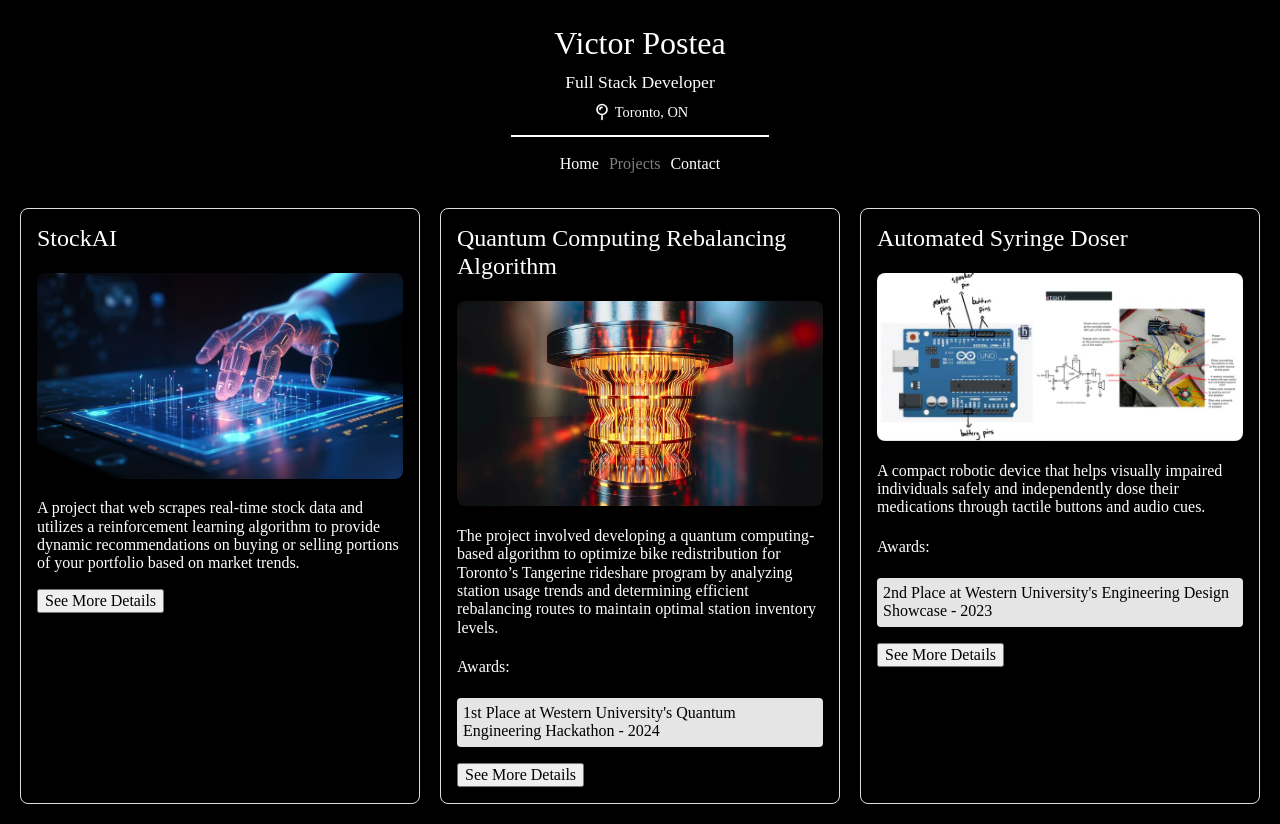
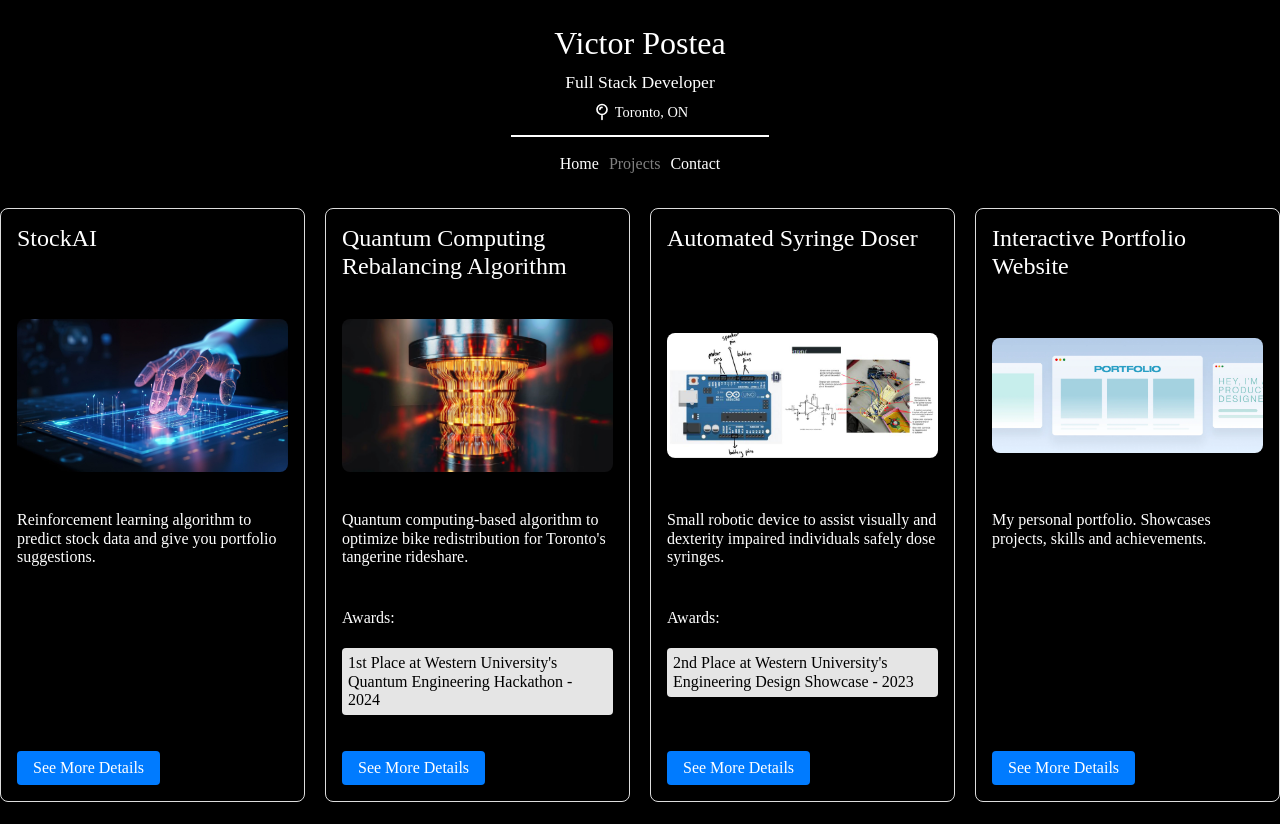
Before and after one commit to victorpostea/vpostea, an Angular app: page /projects in a window 1280 px wide. After the commit the page ends 802 px from the top, so only its background shows below. Built offline with nearby package versions, Linux system fonts and the light colour scheme; a web font is replaced by a local one.

Commit message:
updated projects page

```diff
--- a/src/app/app.component.css
+++ b/src/app/app.component.css
@@ -6,6 +6,6 @@
 }
 
 .content {
-    display: flex;
-    justify-content: center;
+    width: 100%;
+    max-width: none;
 }
--- a/src/app/app.component.html
+++ b/src/app/app.component.html
@@ -2,6 +2,6 @@
     <app-site-header></app-site-header>  <!-- Header component -->
   </div>
 
-  <div class="content">
+<div class="content">
     <router-outlet></router-outlet> <!-- Routed content will be rendered here -->
-  </div>
+</div>
--- a/src/app/projects/projects.component.css
+++ b/src/app/projects/projects.component.css
@@ -1,45 +1,40 @@
 .projects-grid {
     display: grid;
-    grid-template-columns: repeat(auto-fit, minmax(300px, 1fr));
+    grid-template-columns: repeat(auto-fill, minmax(300px, 1fr));
     gap: 20px;
-    margin: 20px;
-}
-
-.project-card {
-    border: 1px solid #ddd;
-    border-radius: 8px;
-    padding: 16px;
-    box-shadow: 0 4px 8px rgba(0, 0, 0, 0.1);
-    transition: transform 0.2s;
+    margin: 20px auto; /* Centers the grid */
+    width: 100%; /* Ensures full width */
+    max-width: 1280px; /* Adjust as needed */
 }
 
 .project-card:hover {
     transform: translateY(-5px);
 }
 
-.project-card h2 {
+h2 {
     margin-top: 0;
 }
 
 .project-image {
     max-width: 100%;
-    height: auto;
+    max-height: 100%;
+    object-fit: cover; /* Ensures the image covers the container without distortion */
     border-radius: 8px;
 }
 
-.project-card ul {
+ul {
     list-style-type: none;
     padding: 0;
 }
 
-.project-card li {
+li {
     background-color: #e5e5e5;
     margin: 4px 0;
     padding: 6px;
     border-radius: 4px;
 }
 
-.project-card a {
+a {
     display: inline-block;
     margin-top: 10px;
     padding: 8px 16px;
@@ -49,18 +44,65 @@
     border-radius: 4px;
 }
 
-.project-card a:hover {
+a:hover {
     background-color: #0056b3;
 }
 
-.project-card a.disabled {
+a.disabled {
     background-color: grey;
     color: white;
     cursor: not-allowed;
     text-decoration: none;
 }
 
-.project-card a.disabled:hover {
+a.disabled:hover {
     background-color: grey;
     color: white;
 }
+
+.project-desc {
+    max-height: 70px;
+    min-height: 60px;
+    overflow: hidden;
+    text-overflow: ellipsis;
+}
+
+.project-card {
+    border: 1px solid #ddd;
+    border-radius: 8px;
+    padding: 16px;
+    box-shadow: 0 4px 8px rgba(0, 0, 0, 0.1);
+    transition: transform 0.2s;
+    display: flex;
+    flex-direction: column;
+    height: 70vh;
+}
+
+.details-button {
+    margin-top: auto; /* Pushes the button to the bottom */
+    padding: 8px 16px;
+    background-color: #007bff;
+    color: white;
+    border: none;
+    border-radius: 4px;
+    cursor: pointer;
+    align-self: flex-start; /* Aligns the button to the left */
+}
+
+
+.details-button:hover {
+  background-color: #0056b3;
+}
+
+#name {
+    height: 50px;
+}
+
+#img-container {
+    width: 100%;
+    height: 200px; /* Set a consistent height for all images */
+    overflow: hidden; /* Ensures that any overflow is clipped */
+    display: flex;
+    align-items: center;
+    justify-content: center;
+}
--- a/src/app/projects/projects.component.html
+++ b/src/app/projects/projects.component.html
@@ -1,8 +1,10 @@
 <div class="projects-grid">
   <div *ngFor="let project of projects" class="project-card" (click)="navigateToProjectDetail(project.id)">
-    <h2>{{ project.name }}</h2>
-    <img [src]="project.image" alt="{{ project.name }}" class="project-image">
-    <p>{{ project.description }}</p>
+    <h2 id="name">{{ project.name }}</h2>
+    <div id="img-container">
+      <img [src]="project.image" alt="{{ project.name }}" class="project-image">
+    </div>
+    <p class="project-desc">{{ project.short_desc }}</p>
 
     <!-- Add Awards Section Conditionally -->
     <div *ngIf="project.awards && project.awards.length > 0">
--- a/src/app/projects/projects.component.ts
+++ b/src/app/projects/projects.component.ts
@@ -6,6 +6,7 @@ interface Project {
   id: number;
   name: string;
   description: string;
+  short_desc: string;
   image: string;
   languages: string[];
   skills: string[];
--- a/src/assets/projects.json
+++ b/src/assets/projects.json
@@ -3,6 +3,7 @@
     "id": 1,
     "name": "StockAI",
     "description": "A project that web scrapes real-time stock data and utilizes a reinforcement learning algorithm to provide dynamic recommendations on buying or selling portions of your portfolio based on market trends.",
+    "short_desc": "Reinforcement learning algorithm to predict stock data and give you portfolio suggestions.",
     "image": "assets/imgs/ai-pic.jpeg",
     "languages": ["Python", "Javascript", "HTML / CSS"],
     "skills": ["Machine Learning", "Angular"]
@@ -11,6 +12,7 @@
     "id": 3,
     "name": "Quantum Computing Rebalancing Algorithm",
     "description": "The project involved developing a quantum computing-based algorithm to optimize bike redistribution for Toronto’s Tangerine rideshare program by analyzing station usage trends and determining efficient rebalancing routes to maintain optimal station inventory levels.",
+    "short_desc": "Quantum computing-based algorithm to optimize bike redistribution for Toronto's tangerine rideshare.",
     "image": "assets/imgs/quantum-pic.jpg",
     "languages": ["Python", "R"],
     "skills": ["Web Scraping", "Statistical Anaylsis", "Quantum Computing"],
@@ -22,10 +24,22 @@
     "id": 2,
     "name": "Automated Syringe Doser",
     "description": "A compact robotic device that helps visually impaired individuals safely and independently dose their medications through tactile buttons and audio cues.",
+    "short_desc": "Small robotic device to assist visually and dexterity impaired individuals safely dose syringes.",
     "image": "assets/imgs/syringedose-pic.jpeg",
     "languages": ["Python"],
     "skills": ["Backend Development", "Arduino", "Engineering Design", "Circuits"],
     "awards": ["2nd Place at Western University's Engineering Design Showcase - 2023"],
     "linkedinLink": "https://www.linkedin.com/in/victor-postea-070556298/details/projects/"
+  },
+  {
+    "id": 4,
+    "name": "Interactive Portfolio Website",
+    "description": "A personal portfolio showcasing various projects, skills, and achievements. Built with Angular for a dynamic and responsive user experience, including detailed project pages and links to GitHub, LinkedIn, and live project demos.",
+    "short_desc": "My personal portfolio. Showcases projects, skills and achievements.",
+    "image": "assets/imgs/portfolio-pic.webp",
+    "languages": ["Angular", "TypeScript", "HTML/CSS"],
+    "skills": ["Web Development", "Responsive Design", "Frontend Frameworks"],
+    "githubLink": "https://github.com/victorpostea/vpostea",
+    "liveProjectLink": "https://victorpostea.github.io/vpostea/home"
   }
 ]
```
Also changed, not shown: src/assets/imgs/portfolio-pic.webp (added).
